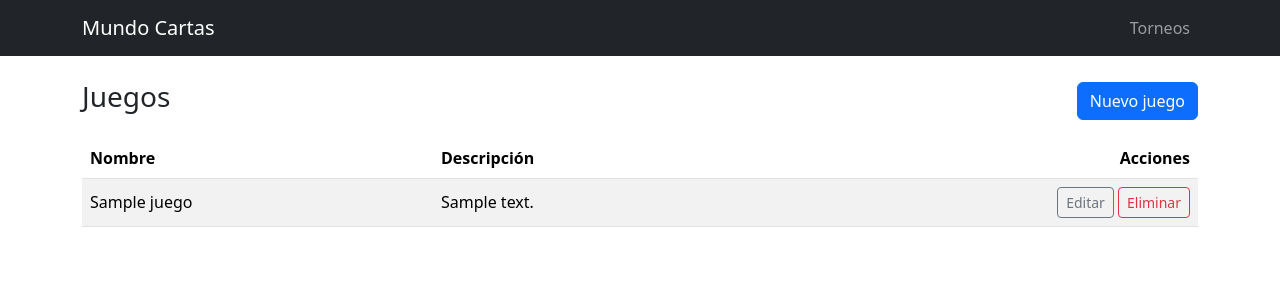
After one commit to juuzou-prx/prototipo-mundocartas, a Django app: page /torneos/juegos/ in a window 1280 px wide. The commit adds this page. Shown: the top 300 px of the page. Run offline with Django 5.2, Linux system fonts and the light colour scheme; tables that the repository leaves empty hold one stand-in row (values such as "Sample post").

Commit message:
feat(HU05): agrega mantenedor de juegos

```diff
--- a/templates/base.html
+++ b/templates/base.html
@@ -11,7 +11,10 @@
         <div class="container">
             <a class="navbar-brand" href="/torneos/">Mundo Cartas</a>
             <ul class="navbar-nav">
-                <!-- cada integrante agrega aqui el enlace de su app -->
+                <li class="nav-item"><a class="nav-link" href="/torneos/">Torneos</a></li>
+                {% if user.is_staff %}
+                <li class="nav-item"><a class="nav-link" href="{% url 'juego_lista' %}">Juegos</a></li>
+                {% endif %}
             </ul>
         </div>
     </nav>
--- /dev/null
+++ b/torneos/templates/torneos/juego/lista.html
@@ -0,0 +1,27 @@
+{% extends "base.html" %}
+{% block title %}Juegos{% endblock %}
+{% block content %}
+<div class="d-flex justify-content-between align-items-center mb-3">
+  <h1 class="h3">Juegos</h1>
+  <a href="{% url 'juego_crear' %}" class="btn btn-primary">Nuevo juego</a>
+</div>
+<table class="table table-striped align-middle">
+  <thead>
+    <tr><th>Nombre</th><th>Descripción</th><th class="text-end">Acciones</th></tr>
+  </thead>
+  <tbody>
+    {% for juego in juegos %}
+    <tr>
+      <td>{{ juego.nombre }}</td>
+      <td>{{ juego.descripcion }}</td>
+      <td class="text-end">
+        <a href="{% url 'juego_editar' juego.pk %}" class="btn btn-sm btn-outline-secondary">Editar</a>
+        <a href="{% url 'juego_eliminar' juego.pk %}" class="btn btn-sm btn-outline-danger">Eliminar</a>
+      </td>
+    </tr>
+    {% empty %}
+    <tr><td colspan="3" class="text-center text-muted">Aún no hay juegos registrados.</td></tr>
+    {% endfor %}
+  </tbody>
+</table>
+{% endblock %}
--- a/torneos/urls.py
+++ b/torneos/urls.py
@@ -2,4 +2,8 @@ from django.urls import path
 from . import views
 
 urlpatterns = [
+    path('juegos/', views.juego_lista, name='juego_lista'),
+    path('juegos/nuevo/', views.juego_crear, name='juego_crear'),
+    path('juegos/<int:pk>/editar/', views.juego_editar, name='juego_editar'),
+    path('juegos/<int:pk>/eliminar/', views.juego_eliminar, name='juego_eliminar'),
 ]
--- a/torneos/views.py
+++ b/torneos/views.py
@@ -1,3 +1,37 @@
-from django.shortcuts import render
+from django.shortcuts import render, redirect, get_object_or_404
+from django.contrib import messages
+from .models import Juego
+from .forms import JuegoForm
 
-# Create your views here.
+
+def juego_lista(request):
+    juegos = Juego.objects.all()
+    return render(request, 'torneos/juego/lista.html', {'juegos': juegos})
+
+
+def juego_crear(request):
+    form = JuegoForm(request.POST or None)
+    if form.is_valid():
+        form.save()
+        messages.success(request, 'Juego creado correctamente.')
+        return redirect('juego_lista')
+    return render(request, 'torneos/juego/form.html', {'form': form, 'titulo': 'Nuevo juego'})
+
+
+def juego_editar(request, pk):
+    juego = get_object_or_404(Juego, pk=pk)
+    form = JuegoForm(request.POST or None, instance=juego)
+    if form.is_valid():
+        form.save()
+        messages.success(request, 'Juego actualizado correctamente.')
+        return redirect('juego_lista')
+    return render(request, 'torneos/juego/form.html', {'form': form, 'titulo': 'Editar juego'})
+
+
+def juego_eliminar(request, pk):
+    juego = get_object_or_404(Juego, pk=pk)
+    if request.method == 'POST':
+        juego.delete()
+        messages.success(request, 'Juego eliminado correctamente.')
+        return redirect('juego_lista')
+    return render(request, 'torneos/juego/eliminar.html', {'juego': juego})
```
Also changed, not shown: torneos/templates/torneos/juego/eliminar.html (added, +11 -0 lines), torneos/templates/torneos/juego/form.html (added, +12 -0 lines).
